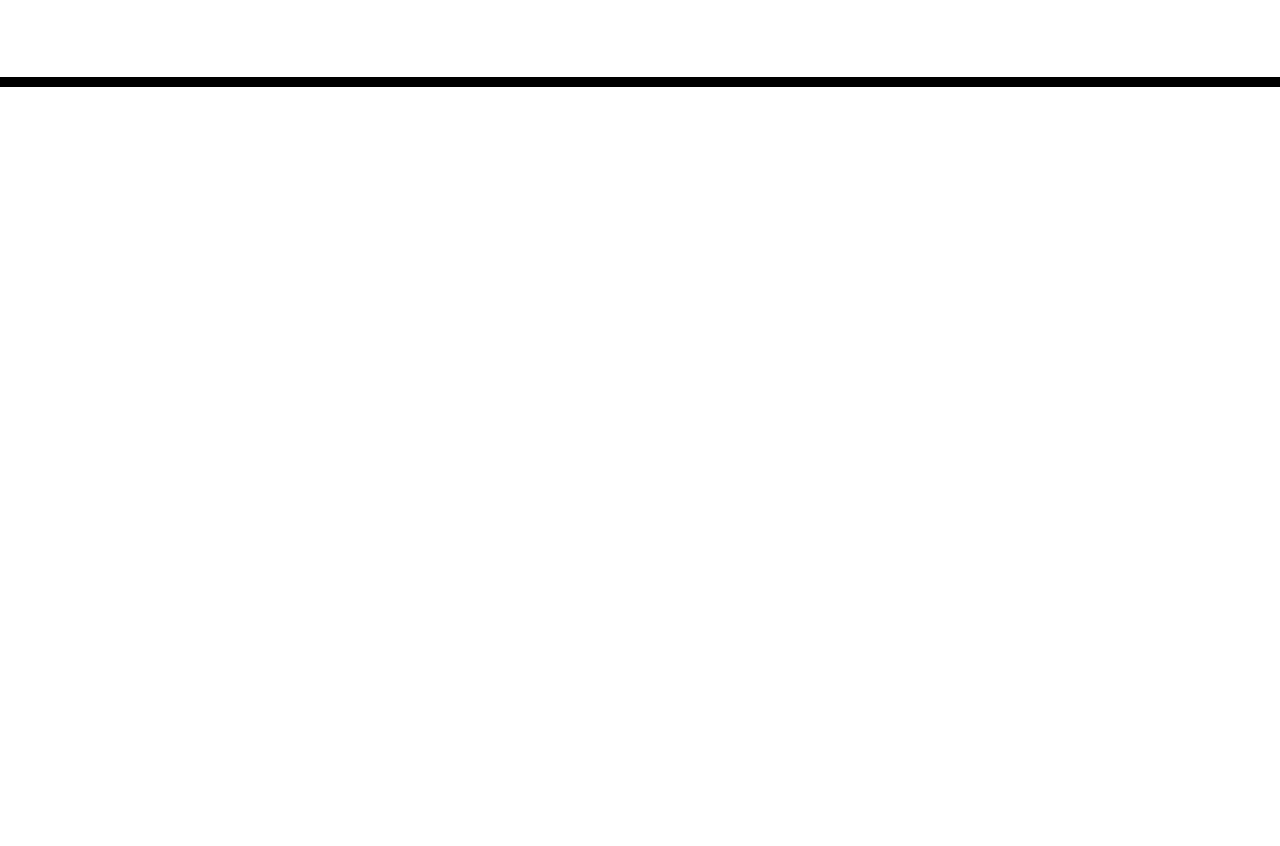
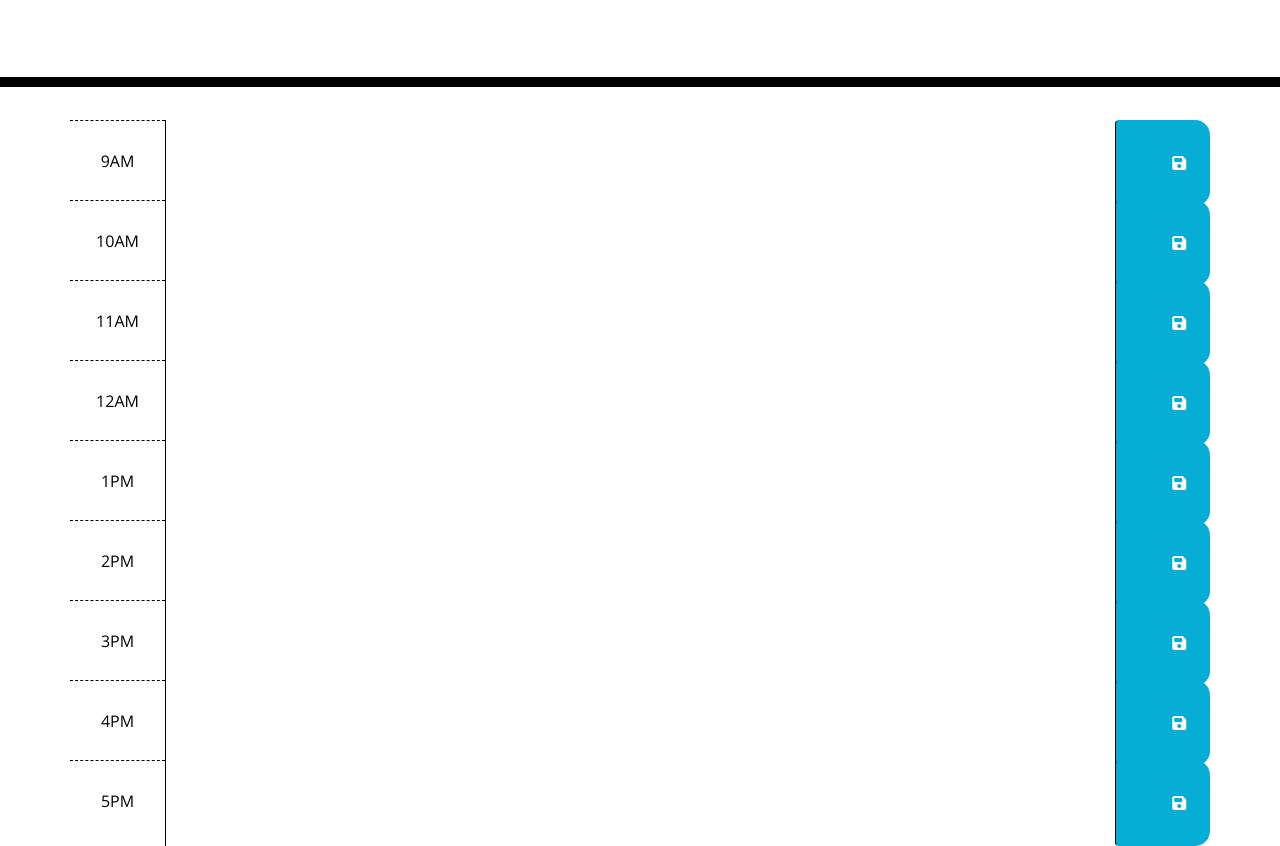
Before and after one commit to hectorromo06/work-day-scheduler, a plain HTML site: page index.html in a window 1280 px wide. Shown: the part 181-1027 px from the top of the page. Before the commit the page ends 800 px from the top, so only its background shows below. Drawn offline with nearby package versions, Linux system fonts and the light colour scheme; files that its build step writes are made by us from their sources.

Commit message:
Skeleton of hour scheduler

```diff
--- a/index.html
+++ b/index.html
@@ -1,24 +1,16 @@
 <!DOCTYPE html>
 <html lang="en">
+
 <head>
   <meta charset="UTF-8" />
   <meta name="viewport" content="width=device-width, initial-scale=1.0" />
   <meta http-equiv="X-UA-Compatible" content="ie=edge" />
-    <link
-      rel="stylesheet"
-      href="https://stackpath.bootstrapcdn.com/bootstrap/4.3.1/css/bootstrap.min.css"
-    />
-    <link
-      rel="stylesheet"
-      href="https://use.fontawesome.com/releases/v5.8.1/css/all.css"
-      integrity="sha384-50oBUHEmvpQ+1lW4y57PTFmhCaXp0ML5d60M1M7uH2+nqUivzIebhndOJK28anvf"
-      crossorigin="anonymous"
-    />
-    <link
-      href="https://fonts.googleapis.com/css?family=Open+Sans&display=swap"
-      rel="stylesheet"
-    />
-    <link rel="stylesheet" href="style.css" />
+  <link rel="stylesheet" href="https://stackpath.bootstrapcdn.com/bootstrap/4.3.1/css/bootstrap.min.css" />
+  <!-- Had to update fontawesome CDN to get floppy disk icon -->
+  <link rel="stylesheet" href="https://use.fontawesome.com/releases/v6.1.1/css/all.css"
+    integrity="sha384-/frq1SRXYH/bSyou/HUp/hib7RVN1TawQYja658FEOodR/FQBKVqT9Ol+Oz3Olq5" crossorigin="anonymous" />
+  <link href="https://fonts.googleapis.com/css?family=Open+Sans&display=swap" rel="stylesheet" />
+  <link rel="stylesheet" href="./assets/css/style.css" />
   <title>Work Day Scheduler</title>
 </head>
 
@@ -30,9 +22,110 @@
   </header>
   <div class="container">
     <!-- Timeblocks go here -->
+    <div class="time-block row">
+      <div class="hour col-md-1">
+        9AM
+      </div>
+      <textarea class="description col-md-10">
+
+      </textarea>
+      <button class="btn saveBtn col-md-1">
+        <i class="fa-solid fa-floppy-disk"></i>
+      </button>
+    </div>
+    <div class="time-block row">
+      <div class="hour col-md-1">
+        10AM
+      </div>
+      <textarea class="description col-md-10">
+
+      </textarea>
+      <button class="btn saveBtn col-md-1">
+        <i class="fa-solid fa-floppy-disk"></i>
+      </button>
+    </div>
+    <div class="time-block row">
+      <div class="hour col-md-1">
+        11AM
+      </div>
+      <textarea class="description col-md-10">
+
+      </textarea>
+      <button class="btn saveBtn col-md-1">
+        <i class="fa-solid fa-floppy-disk"></i>
+      </button>
+    </div>
+    <div class="time-block row">
+      <div class="hour col-md-1">
+        12AM
+      </div>
+      <textarea class="description col-md-10">
+
+      </textarea>
+      <button class="btn saveBtn col-md-1">
+        <i class="fa-solid fa-floppy-disk"></i>
+      </button>
+    </div>
+    <div class="time-block row">
+      <div class="hour col-md-1">
+        1PM
+      </div>
+      <textarea class="description col-md-10">
+
+      </textarea>
+      <button class="btn saveBtn col-md-1">
+        <i class="fa-solid fa-floppy-disk"></i>
+      </button>
+    </div>
+    <div class="time-block row">
+      <div class="hour col-md-1">
+        2PM
+      </div>
+      <textarea class="description col-md-10">
+
+      </textarea>
+      <button class="btn saveBtn col-md-1">
+        <i class="fa-solid fa-floppy-disk"></i>
+      </button>
+    </div>
+    <div class="time-block row">
+      <div class="hour col-md-1">
+        3PM
+      </div>
+      <textarea class="description col-md-10">
+
+      </textarea>
+      <button class="btn saveBtn col-md-1">
+        <i class="fa-solid fa-floppy-disk"></i>
+      </button>
+    </div>
+    <div class="time-block row">
+      <div class="hour col-md-1">
+        4PM
+      </div>
+      <textarea class="description col-md-10">
+
+      </textarea>
+      <button class="btn saveBtn col-md-1">
+        <i class="fa-solid fa-floppy-disk"></i>
+      </button>
+    </div>
+    <div class="time-block row">
+      <div class="hour col-md-1">
+        5PM
+      </div>
+      <textarea class="description col-md-10">
+
+      </textarea>
+      <button class="btn saveBtn col-md-1">
+        <i class="fa-solid fa-floppy-disk"></i>
+      </button>
+    </div>
   </div>
 
   <script src="https://code.jquery.com/jquery-3.4.1.min.js"></script>
   <script src="https://cdnjs.cloudflare.com/ajax/libs/moment.js/2.24.0/moment.min.js"></script>
+  <script src="./assets/js/script.js"></script>
 </body>
+
 </html>
```
Lines whose indentation alone changed are shown as unchanged.
